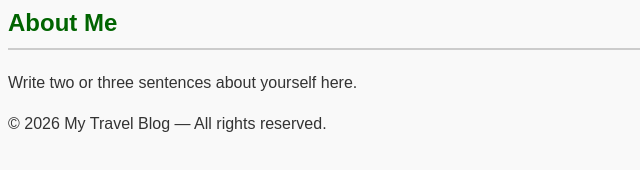
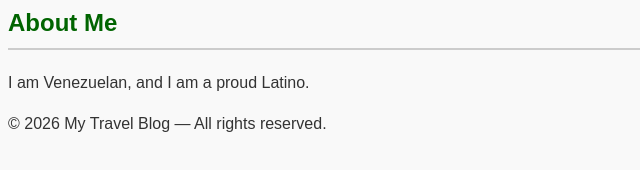
Before and after one commit to rnunez1/Chapter-3-Checkpoint---Ramon, a plain HTML site: page about.html in a window 1280 px wide. Shown: the part 212-382 px from the top of the page, 0-640 px from the left. Drawn offline with Linux system fonts and the light colour scheme.

Commit message:
Update personal description in about.html

```diff
--- a/about.html
+++ b/about.html
@@ -25,7 +25,7 @@
     <section>
       <article>
         <h2>About Me</h2>
-        <p>Write two or three sentences about yourself here.</p>
+        <p>I am Venezuelan, and I am a proud Latino.</p>
       </article>
     </section>
   </main>
```
